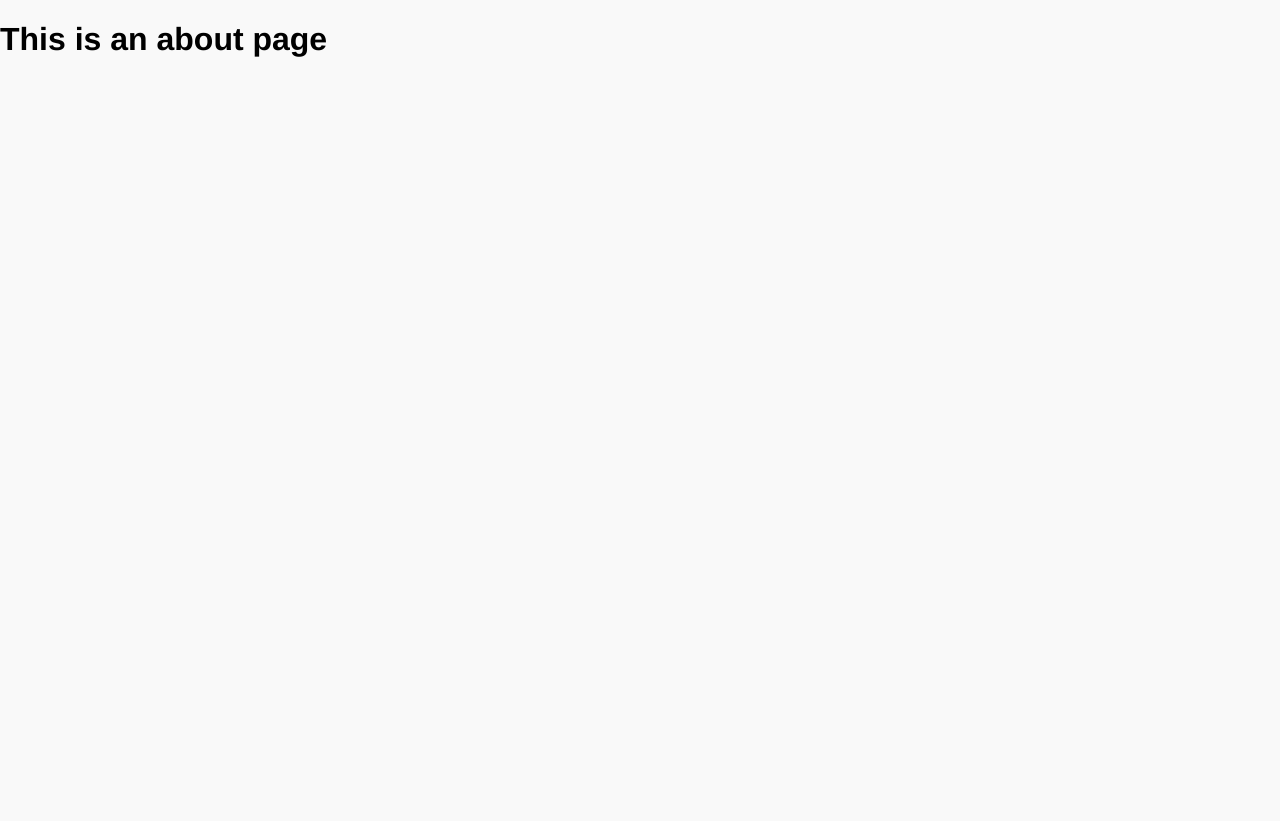
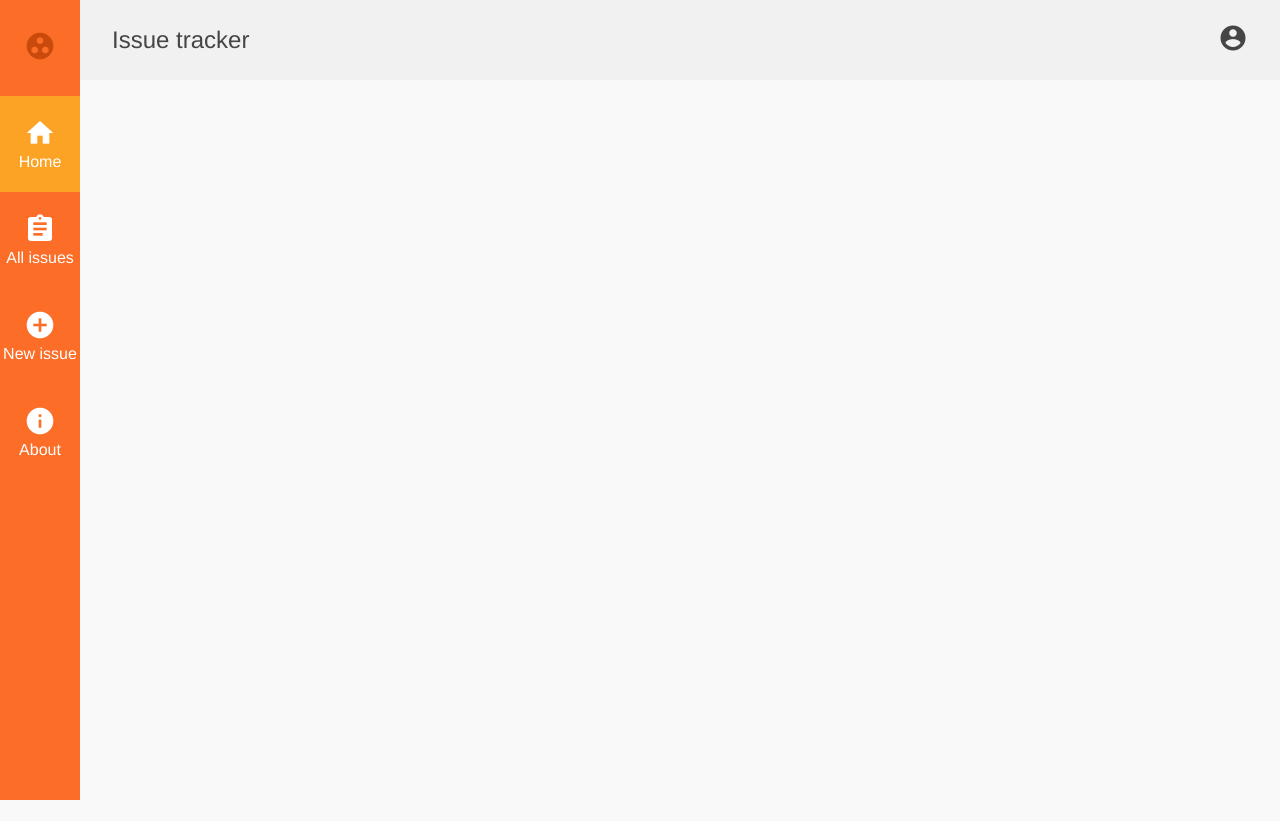
Before and after one commit to devayansarkar/issue-tracker, a Vue app in the folder frontend/: page /about in a window 1280 px wide. After the commit the page ends 800 px from the top, so only its background shows below. Built offline with nearby package versions, Linux system fonts and the light colour scheme.

Commit message:
Adding about page skeleton

```diff
--- /dev/null
+++ b/frontend/src/styles/about.page.styles.scss
@@ -0,0 +1,2 @@
+@import 'variables.scss';
+@import 'pageview.styles.scss';
--- a/frontend/src/views/About.vue
+++ b/frontend/src/views/About.vue
@@ -1,5 +1,25 @@
 <template>
-  <div class="about">
-    <h1>This is an about page</h1>
+  <div>
+    <Navbar :page="'home'" />
+    <div class="page-container">
+      <Topbar />
+    </div>
   </div>
 </template>
+
+<script>
+import Navbar from '@/components/Navbar.vue';
+import Topbar from '@/components/Topbar.vue';
+
+export default {
+  name: 'About',
+  components: {
+    Navbar,
+    Topbar,
+  },
+};
+</script>
+
+<style lang="scss">
+@import '../styles/about.page.styles.scss';
+</style>
```
